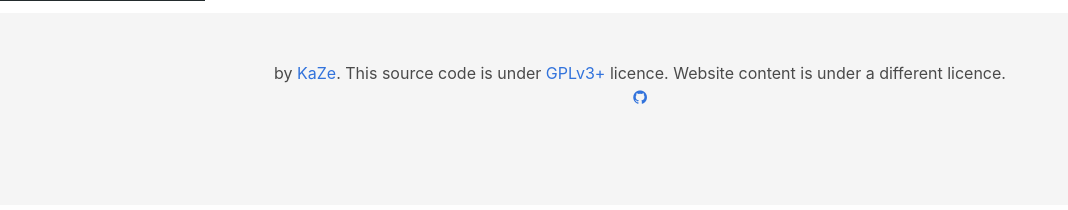
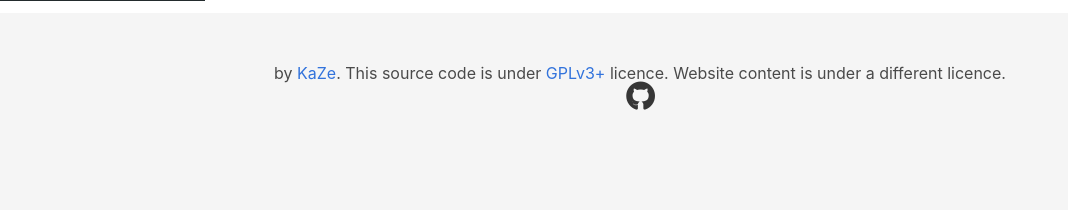
Before and after one commit to elKaZe/biblioteca-guerrilla, a Flask app: page / in a window 1280 px wide. Shown: the part 839-1049 px from the top of the page, without its empty margins (0-1068 px from the left). Before the commit the page ends 943 px from the top, so only its background shows below. Run offline with Flask 2, Linux system fonts and the light colour scheme; some libraries are stand-ins or nearby versions.

Commit message:
agrandado el logo de github

```diff
--- a/app/templates/footer.html
+++ b/app/templates/footer.html
@@ -8,7 +8,7 @@
       </p>
       <p>
         <a class="icon" href="https://github.com/elKaZe/biblioteca-guerrilla">
-          <i class="fa fa-github"></i>
+          <i class="fa fa-github title"></i>
         </a>
       </p>
     </div>
```
